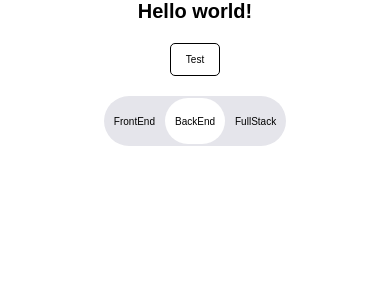
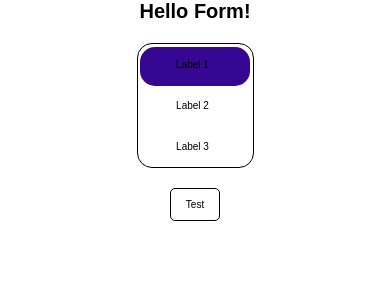
Before and after one commit to xkochevnikx/custom-checkbox, a React (Vite) app: page / in a window 390 px wide. Shown: the top 300 px of the page. Built offline with nearby package versions, Linux system fonts and the light colour scheme.

Commit message:
add TextCheckbox

```diff
--- a/src/App.tsx
+++ b/src/App.tsx
@@ -1,15 +1,32 @@
-import { useRef } from 'react';
-import { TextSwitch } from './TextSwitcher/TextSwitcher';
 import { MyButton, ThemeButton } from './MyButton/MyButton';
 import { classNames } from './helpers/classnames';
+import { Form } from './Form/Form';
+import { SubmitHandler, useForm } from 'react-hook-form';
+import { TextCheckbox } from './TextCheckbox/TextCheckbox';
+
+type FormValues = {
+    radio?: string;
+};
 
 export function App() {
-    let textRef = useRef();
+    const { register, handleSubmit, reset } = useForm();
+
+    const onSubmit: SubmitHandler<FormValues> = (data) => {
+        console.log(data);
+        reset();
+    };
+
     return (
-        <div className={classNames('container', {}, [])}>
-            <h1>Hello world!</h1>
-            <MyButton theme={ThemeButton.OUTLINE}>Test</MyButton>
-            <TextSwitch />
-        </div>
+        <>
+            <div className={classNames('container', {}, [])}>
+                <h1>Hello Form!</h1>
+                <Form onSubmit={handleSubmit(onSubmit)}>
+                    <TextCheckbox />
+                    <MyButton type="submit" theme={ThemeButton.OUTLINE}>
+                        Test
+                    </MyButton>
+                </Form>
+            </div>
+        </>
     );
 }
--- /dev/null
+++ b/src/Form/Form.module.css
@@ -0,0 +1,7 @@
+.Form {
+    display: flex;
+    flex-direction: column;
+    align-items: center;
+    gap: 20px;
+    width: 30%;
+}
--- /dev/null
+++ b/src/Form/Form.tsx
@@ -0,0 +1,19 @@
+import { FormHTMLAttributes, ReactNode } from 'react';
+import cls from './Form.module.css';
+import { classNames } from '../helpers/classnames';
+
+export interface IForm extends FormHTMLAttributes<HTMLFormElement> {
+    children: ReactNode;
+}
+export const Form = (props: IForm) => {
+    const { children, ...otherProps } = props;
+    return (
+        <form
+            className={classNames(cls.Form, {}, [])}
+            {...otherProps}
+            noValidate
+        >
+            {children}
+        </form>
+    );
+};
--- /dev/null
+++ b/src/TextCheckbox/TextCheckbox.module.css
@@ -0,0 +1,92 @@
+.radioSwitch {
+    display: flex;
+    position: relative;
+    padding: 0;
+    outline: 0;
+    border: var(--switch-border-width) solid var(--primary-color);
+    background-color: var(--switch-bg);
+    border-radius: var(--switch-border-radius);
+    width: 100%;
+}
+
+.radioSwitch input {
+    display: none;
+}
+
+.radioSwitch label {
+    z-index: 1;
+    padding: var(--switch-label-padding);
+    border-radius: var(--switch-border-radius);
+    cursor: pointer;
+    color: var(--primary-color);
+}
+
+.radioSwitch input:checked + label {
+    color: var(--switch-active-text-color);
+}
+
+.radioSwitch label,
+.highlight {
+    width: calc(100% / var(--switch-item-number));
+    display: flex;
+    align-items: center;
+    justify-content: center;
+    text-align: center;
+    transition: 300ms transform ease-in-out;
+}
+
+.highlight {
+    position: absolute;
+    background-color: var(--switch-active-bg-color);
+    top: calc(var(--switch-padding) / 2);
+    left: calc(var(--switch-padding) / 2);
+    bottom: 0;
+    right: 0;
+    border-radius: var(--switch-border-radius);
+    height: calc(100% - var(--switch-padding));
+    width: calc(
+        (100% / var(--switch-item-number)) -
+            calc(var(--switch-padding) / var(--switch-item-number))
+    );
+}
+
+/* Moving Highliht*/
+.radioSwitch input:nth-of-type(2):checked ~ .highlight {
+    transform: translateX(100%);
+}
+
+.radioSwitch input:nth-of-type(3):checked ~ .highlight {
+    transform: translateX(200%);
+}
+
+.radioSwitch input:nth-of-type(4):checked ~ .highlight {
+    transform: translateX(300%);
+}
+
+@media screen and (max-width: 767px) {
+    .radioSwitch {
+        --switch-border-radius: 15px;
+        flex-direction: column;
+    }
+
+    .highlight,
+    .radioSwitch label {
+        width: calc(100% - var(--switch-padding));
+        height: calc(
+            (100% / var(--switch-item-number)) -
+                calc(var(--switch-padding) / var(--switch-item-number))
+        );
+    }
+
+    .radioSwitch input:nth-of-type(2):checked ~ .highlight {
+        transform: translateY(100%);
+    }
+
+    .radioSwitch input:nth-of-type(3):checked ~ .highlight {
+        transform: translateY(200%);
+    }
+
+    .radioSwitch input:nth-of-type(4):checked ~ .highlight {
+        transform: translateY(300%);
+    }
+}
--- /dev/null
+++ b/src/TextCheckbox/TextCheckbox.tsx
@@ -0,0 +1,31 @@
+import { classNames } from '../helpers/classnames';
+import cls from './TextCheckbox.module.css';
+
+export const TextCheckbox = () => {
+    return (
+        <fieldset className={classNames(cls.radioSwitch, {}, [])}>
+            <input
+                type="radio"
+                name="switch"
+                id="item1"
+                className={cls.item1}
+            />
+            <label htmlFor="item1">Label 1</label>
+            <input
+                type="radio"
+                name="switch"
+                id="item2"
+                className={cls.item2}
+            />
+            <label htmlFor="item2">Label 2</label>
+            <input
+                type="radio"
+                name="switch"
+                id="item3"
+                className={cls.item3}
+            />
+            <label htmlFor="item3">Label 3</label>
+            <div className={cls.highlight}></div>
+        </fieldset>
+    );
+};
--- a/src/TextSwitcher/TextSwitcher.module.css
+++ /dev/null
@@ -1,42 +0,0 @@
-input[type='radio'] {
-    display: none;
-}
-
-.switch {
-    position: relative;
-    height: 5rem;
-    display: flex;
-    justify-content: space-around;
-    border-radius: var(--border-radius);
-    align-items: center;
-    background: #e5e5eb;
-}
-
-.switch label {
-    padding: 1rem;
-    z-index: 1;
-    cursor: pointer;
-}
-
-.switch::before {
-    content: '';
-    position: absolute;
-    top: 0.2rem;
-    bottom: 0.2rem;
-    width: 33%;
-    transition: 0.5s left ease;
-    border-radius: var(--border-radius);
-    background: var(--bg-checkbox-before);
-}
-
-.switch:has(.switchFirst:checked)::before {
-    left: 0.2rem;
-}
-
-.switch:has(.switchSecond:checked)::before {
-    left: 33%;
-}
-
-.switch:has(.switchThird:checked)::before {
-    left: 66%;
-}
--- a/src/TextSwitcher/TextSwitcher.tsx
+++ /dev/null
@@ -1,47 +0,0 @@
-import cls from './TextSwitcher.module.css';
-import { InputHTMLAttributes, useRef, useState } from 'react';
-
-export interface TextSwitchProps extends InputHTMLAttributes<HTMLInputElement> {
-    label1?: string;
-    label2?: string;
-    key1?: string;
-    key2?: string;
-    initialState?: boolean;
-}
-
-export const TextSwitch = (props: TextSwitchProps) => {
-    //
-    const { label1, label2, key1, key2, initialState = false } = props;
-
-    let [checked, setChecked] = useState(initialState);
-
-    let myRef = useRef<HTMLInputElement | null>(null);
-
-    return (
-        <div className={cls.switch}>
-            <input
-                type="radio"
-                id="switchFirst"
-                name="radio"
-                className={cls.switchFirst}
-            />
-            <label htmlFor="switchFirst">FrontEnd</label>
-
-            <input
-                type="radio"
-                id="switchSecond"
-                name="radio"
-                className={cls.switchSecond}
-            />
-            <label htmlFor="switchSecond">BackEnd</label>
-
-            <input
-                type="radio"
-                id="switchThird"
-                name="radio"
-                className={cls.switchThird}
-            />
-            <label htmlFor="switchThird">FullStack</label>
-        </div>
-    );
-};
--- a/src/styles/variables.css
+++ b/src/styles/variables.css
@@ -1,6 +1,13 @@
 :root {
     --border-radius: 5rem;
     --primary-color: black;
-    --bg-checkbox: rgb(1 65 255 / 30%);
-    --bg-checkbox-before: white;
+    --switch-item-number: 3;
+    --switch-padding: 5px;
+    --switch-bg: #fff;
+    --switch-border-width: 0.1rem;
+    --switch-border-color: #ccc;
+    --switch-border-radius: 5rem;
+    --switch-label-padding: 1.5rem 0.5rem;
+    --switch-active-text-color: #fff;
+    --switch-active-bg-color: #350792;
 }
```
Also changed, not shown: src/Input/Input.tsx (added, +7 -0 lines).
